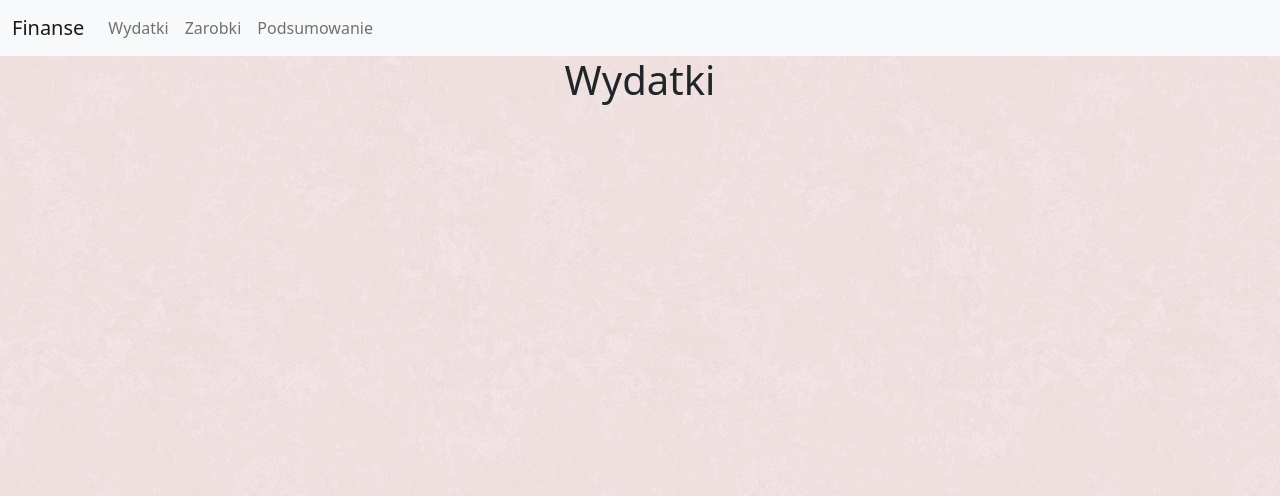
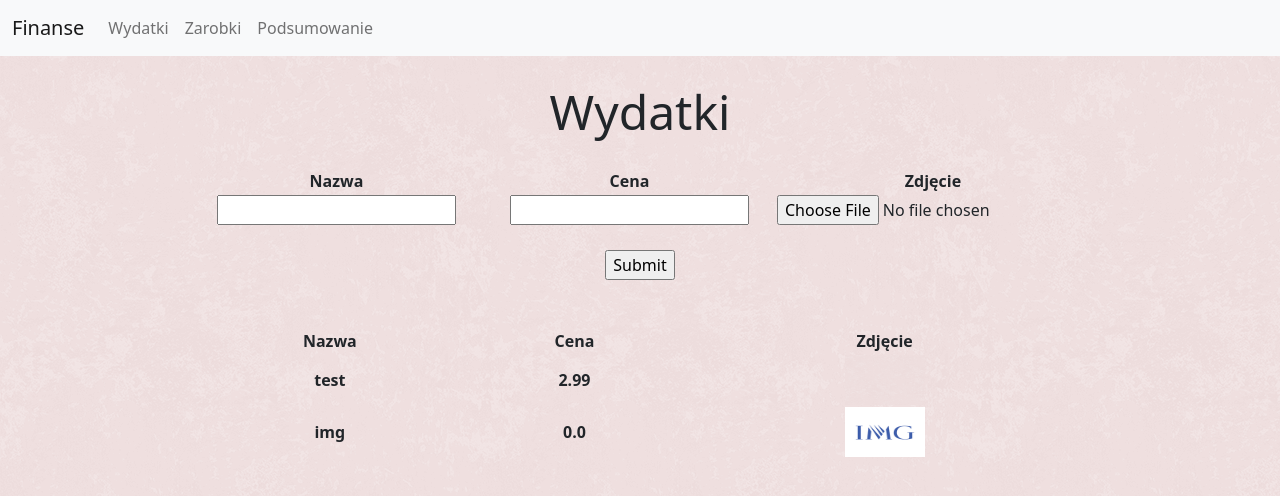
Before and after one commit to Shoter99/FinancesManager, a Flask app: page / in a window 1280 px wide. Shown: the top 496 px of the page. Run offline with Flask 2, Linux system fonts and the light colour scheme; data comes from the database, SQL or seed files in the repository; both versions use the stored data as it was after the commit; lists and menus that the app fills with data are empty.

Commit message:
user can add expenses

```diff
--- a/app.py
+++ b/app.py
@@ -1,10 +1,17 @@
 from flask import Flask, redirect, url_for, render_template, request
 from flask_sqlalchemy import SQLAlchemy
+from werkzeug.utils import secure_filename
+import os
+
+UPLOAD_FOLDER = os.path.abspath('static')
 
 app = Flask(__name__)
 app.config['SQLALCHEMY_DATABASE_URI'] = 'sqlite:///finances.db'
 app.config['SQLALCHEMY_TRACK_MODIFICATIONS'] = False
+app.config['UPLOAD_FOLDER'] = UPLOAD_FOLDER
 db = SQLAlchemy(app)
+
+
 
 class Expenses(db.Model):
     _id = db.Column('id', db.Integer, primary_key=True)
@@ -21,9 +28,22 @@ class Expenses(db.Model):
 @app.route('/', methods=['POST', 'GET'])
 def home():
     if request.method == 'POST':
-        return '<h1>Hello this is from post</h1>'
+        name = request.form['name']
+        price = request.form['price']
+        img = request.files['img']
+        if img.filename == "":
+            flash("Nie wybrano zdjęcia")
+        if img:
+            filename = secure_filename(img.filename)
+            img.save(os.path.join(app.config['UPLOAD_FOLDER'],'images', filename))
+        expenses = Expenses(name,price, img.filename)
+        db.session.add(expenses)
+        db.session.commit()
+        return redirect(url_for('home'))
     else:
-        return render_template('wydatki.html')
+        exp = Expenses.query.all()
+        return render_template('wydatki.html', expenses=exp, path=os.path.join('images',""))
 
 if __name__ == '__main__':
+    db.create_all()
     app.run(debug=True)
--- /dev/null
+++ b/static/style.css
@@ -0,0 +1,4 @@
+#title{
+	font-size: 28px;
+	text-align:center;
+}
--- a/templates/base.html
+++ b/templates/base.html
@@ -7,7 +7,25 @@
 		body{
 		background-image:  url('{{url_for("static",filename="bg.png")}}');
 		}
+		#title{
+			font-size:48px;
+			margin: 20px;
+			text-align:center;
+		}
+		main{
+			text-align:center;
+		}
+		table{
+			width: 900px;
+			text-align:center;
+			margin-left:auto;
+			margin-right:auto;
+		}
+		img{
+			width:80px;
+			height:50px;
 	</style>
+	<link href={{url_for('static', filename='style.css')}}>
 	</head>
 	<body>
 <nav class="navbar navbar-expand-lg navbar-light bg-light">
--- a/templates/wydatki.html
+++ b/templates/wydatki.html
@@ -1,5 +1,36 @@
 {%extends "base.html"%}
 {%block title%}Wydatki{%endblock%}
 {%block content%}
-	<center><h1>Wydatki</h1></center>
+	<div id='title'>Wydatki</div>
+	<main>
+		<form method="POST" action=# enctype=multipart/form-data>
+			<table>
+				<tr>
+					<th>Nazwa</th>
+					<th>Cena</th>
+					<th style="width:50px;">Zdjęcie</th>
+				</tr>
+				<tr>
+					<th><input type="text" name="name" required='true'></th>
+					<th><input step="0.01" type='number' name='price' required='true'></th>
+					<th style="width:50px;"><input  type='file' name='img'></th>
+				</tr>
+			</table></br>
+			<input type='submit'>
+		</form>
+		</br></br>
+		<table>
+			<tr>
+				<th>Nazwa</th>
+				<th>Cena</th>
+				<th>Zdjęcie</th>
+			</tr>
+			{% for exp in expenses %}
+			<tr>
+				<th>{{exp.name}}</th>
+				<th>{{exp.price}}</th>
+				<th><a href={{url_for('static',filename=path+exp.path_to_img)}}><img src={{url_for('static',filename=path+exp.path_to_img)}}></a></th>
+			</tr>
+			{% endfor%}
+		</table>
 {%endblock%}
```
Also changed, not shown: finances.db (added), images/bg.png (added), static/images/bg.png (added), static/images/index.png (added).
